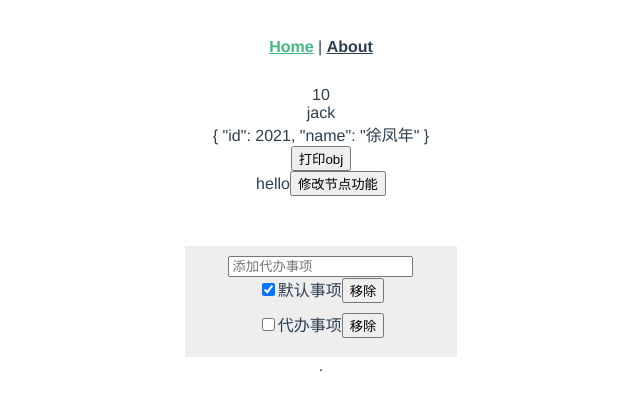
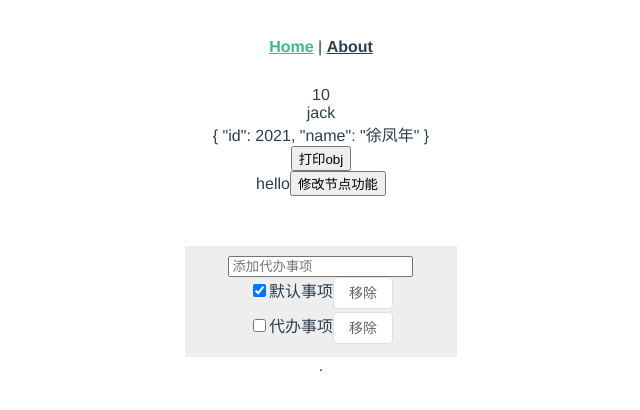
Before and after one commit to fayfoxcat/vue, a Vue app: page /#/home in a window 1280 px wide. Shown: the top 410 px of the page, without its empty margins (319-959 px from the left). Built offline with nearby package versions, Linux system fonts and the light colour scheme.

Commit message:
添加elementui

```diff
--- a/src/components/navMain/NavMain.vue
+++ b/src/components/navMain/NavMain.vue
@@ -5,7 +5,7 @@
       <div class="item">
         <input type="checkbox" v-model="item.complete" />
         <span>{{ item.title }}</span>
-        <button class="del_task">移除</button>
+        <el-button class="del_task">移除</el-button>
       </div>
     </div>
   </div>
--- a/src/main.js
+++ b/src/main.js
@@ -2,5 +2,7 @@ import { createApp } from 'vue'
 import App from './App.vue'
 import router from './router'
 import store from './store'
+import ElementPlus from 'element-plus'
+import 'element-plus/dist/index.css'
 
-createApp(App).use(store).use(router).mount('#app')
+createApp(App).use(store).use(router).use(ElementPlus).mount('#app')
```
